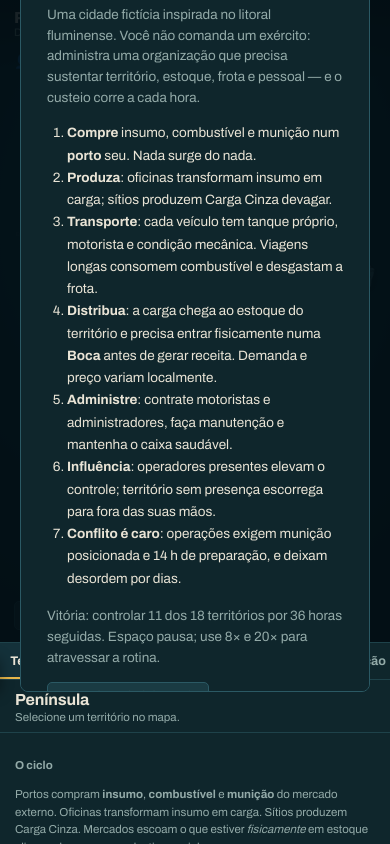
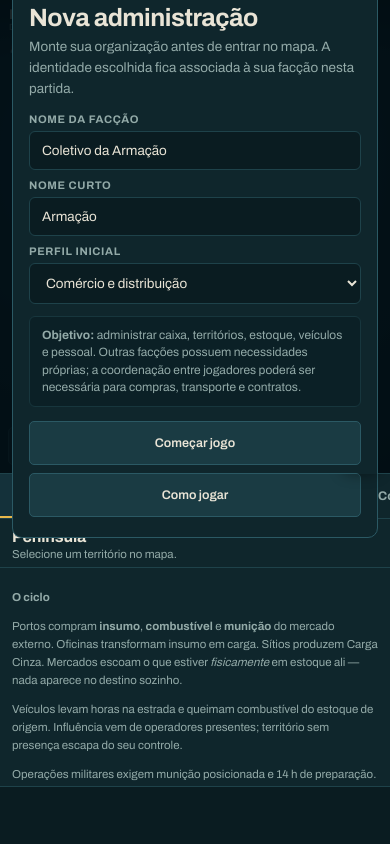
Before and after one commit to 1TRIVAGOIP1/index, a plain HTML site: page index.html in a window 390 px wide. Drawn offline with Linux system fonts and the light colour scheme.

Commit message:
Add files via upload

```diff
--- a/index.html
+++ b/index.html
@@ -88,6 +88,48 @@ button.danger{border-color:#7a3a2d;color:#f0a793}
 .dep:last-child{border-bottom:0}
 .depNeed{color:var(--gold);font-size:11px}
 .pillGood{color:var(--green)}.pillWarn{color:var(--gold)}
+
+/* Menu inicial + responsividade mobile */
+.menuCard{width:min(620px,100%);text-align:left}
+.menuLogo{font-size:12px;letter-spacing:.16em;text-transform:uppercase;color:var(--gold);font-weight:700;margin-bottom:8px}
+.menuTitle{font-size:32px!important;margin-bottom:6px!important}
+.menuGrid{display:grid;grid-template-columns:1fr 1fr;gap:10px;margin:16px 0}
+.menuField{display:flex;flex-direction:column;gap:6px}
+.menuField.full{grid-column:1/-1}
+.menuField label{font-size:11px;color:var(--muted);font-weight:700;text-transform:uppercase;letter-spacing:.06em}
+.menuField input,.menuField select{width:100%;background:#0a1c21;color:var(--text);border:1px solid var(--line);border-radius:6px;padding:11px 12px;font:inherit;outline:none}
+.menuField input:focus,.menuField select:focus{border-color:var(--gold)}
+.menuActions{display:flex;gap:8px;margin-top:14px}
+.menuActions button{flex:1;min-height:44px}
+.menuNote{padding:10px 12px;border:1px solid #17363d;border-radius:6px;background:#0b2026;color:var(--muted);line-height:1.45;font-size:12px}
+@media(max-width:900px){
+  html,body{overflow:hidden}
+  #app{height:100dvh;min-height:0}
+  #mapWrap{min-height:0;flex:1 1 56dvh}
+  #side{height:44dvh;max-height:44dvh;min-height:0;transition:height .18s ease,max-height .18s ease,width .18s ease}
+  #side.collapsed{height:0;max-height:0;flex-basis:0}
+  #tabs{overflow-x:auto;scrollbar-width:none}
+  #tabs::-webkit-scrollbar{display:none}
+  #tabs button{flex:0 0 auto;min-width:92px;min-height:44px;padding:0 10px}
+  #head{padding:9px 12px 7px}
+  #panel{padding:10px 12px 14px}
+  #log{height:58px;padding:6px 12px}
+  #hud{padding:7px 9px;gap:8px;font-size:12px}
+  .brand{font-size:14px}.brand small{font-size:9px}
+  #heatBar{width:66px}
+  #speed{left:8px;bottom:8px}
+  #speed button{min-width:38px;min-height:38px;padding:0 7px}
+  #sideToggle{position:absolute;left:auto;right:10px;top:-38px;width:38px;height:34px;border:1px solid var(--line);border-radius:8px;background:var(--panel);box-shadow:0 4px 14px #0006}
+  #side.collapsed #sideToggle{display:block;right:10px;left:auto;top:-38px;border:1px solid var(--line);border-radius:8px;background:var(--panel)}
+  #overlay{padding:12px}
+  #overlay .card{width:min(100%,560px);max-height:92dvh;padding:20px 16px;border-radius:10px}
+  #overlay h1{font-size:22px}
+  .menuTitle{font-size:28px!important}
+  .menuGrid{grid-template-columns:1fr;gap:9px;margin:12px 0}
+  .menuField.full{grid-column:auto}
+  .menuActions{flex-direction:column}
+}
+@media(max-width:430px){#rTerr,#rUnits{font-size:11px}.res{gap:3px}.menuTitle{font-size:25px!important}}
 </style>
 </head>
 <body>
@@ -1831,21 +1873,37 @@ const Game=(()=>{
   return {start,frame};
 })();
 
-Game.start();
-UI.overlay('Península',
-  'Uma cidade fictícia inspirada no litoral fluminense. Você não comanda um exército: administra uma organização que precisa sustentar território, estoque, frota e pessoal — e o custeio corre a cada hora.',
-  `<ol>
-    <li><b>Compre</b> insumo, combustível e munição num <b>porto</b> seu. Nada surge do nada.</li>
-    <li><b>Produza</b>: oficinas transformam insumo em carga; sítios produzem Carga Cinza devagar.</li>
-    <li><b>Transporte</b>: cada veículo tem tanque próprio, motorista e condição mecânica. Viagens longas consomem combustível e desgastam a frota.</li>
-    <li><b>Distribua</b>: a carga chega ao estoque do território e precisa entrar fisicamente numa <b>Boca</b> antes de gerar receita. Demanda e preço variam localmente.</li>
-    <li><b>Administre</b>: contrate motoristas e administradores, faça manutenção e mantenha o caixa saudável.</li>
-    <li><b>Influência</b>: operadores presentes elevam o controle; território sem presença escorrega para fora das suas mãos.</li>
-    <li><b>Conflito é caro</b>: operações exigem munição posicionada e 14 h de preparação, e deixam desordem por dias.</li>
-  </ol>
-  <p>Vitória: controlar 11 dos 18 territórios por 36 horas seguidas. Espaço pausa; use 8× e 20× para atravessar a rotina.</p>
-  <button id="go">Assumir a administração</button>`);
-document.getElementById('go').onclick=()=>document.getElementById('overlay').classList.remove('on');
+World.reset(); UI.reset(); Render.fit(); World.speed=0; UI.hud(); UI.panel();
+function mainMenu(){
+  UI.overlay('','',`
+    <div class="menuCard">
+      <div class="menuLogo">Península · administração territorial</div>
+      <h1 class="menuTitle">Nova administração</h1>
+      <p>Monte sua organização antes de entrar no mapa. A identidade escolhida fica associada à sua facção nesta partida.</p>
+      <div class="menuGrid">
+        <div class="menuField full"><label for="cfgName">Nome da facção</label><input id="cfgName" maxlength="32" value="Coletivo da Armação" placeholder="Ex.: União da Península"></div>
+        <div class="menuField"><label for="cfgShort">Nome curto</label><input id="cfgShort" maxlength="16" value="Armação" placeholder="Ex.: União"></div>
+        <div class="menuField"><label for="cfgFocus">Perfil inicial</label><select id="cfgFocus"><option value="comercio">Comércio e distribuição</option><option value="logistica">Logística e frota</option><option value="territorio">Administração territorial</option></select></div>
+      </div>
+      <div class="menuNote"><b>Objetivo:</b> administrar caixa, territórios, estoque, veículos e pessoal. Outras facções possuem necessidades próprias; a coordenação entre jogadores poderá ser necessária para compras, transporte e contratos.</div>
+      <div class="menuActions"><button id="go">Começar jogo</button><button id="how" class="ghost">Como jogar</button></div>
+    </div>`);
+  $('cfgName').focus();
+  $('go').onclick=()=>{
+    const name=$('cfgName').value.trim()||'Coletivo da Armação';
+    const short=$('cfgShort').value.trim()||name.slice(0,16);
+    FACTIONS[0].name=name; FACTIONS[0].short=short; FACTIONS[0].human=true;
+    World.reset(); UI.reset(); Render.fit(); World.speed=1;
+    document.querySelectorAll('[data-sp]').forEach(x=>x.classList.toggle('on',x.dataset.sp==='1'));
+    UI.hud(); UI.panel(); UI.log(`Você administra o <b>${name}</b>. Perfil: ${$('cfgFocus').selectedOptions[0].text}.`);
+    $('overlay').classList.remove('on');
+  };
+  $('how').onclick=()=>{
+    UI.overlay('Como jogar','Uma visão rápida antes de começar.',`<ol><li><b>Território:</b> selecione áreas no mapa para administrar influência, estruturas e estoque.</li><li><b>Logística:</b> veículos transportam mercadorias fisicamente e consomem combustível.</li><li><b>Facção:</b> acompanhe caixa, frota, pessoal e relações.</li><li><b>Coordenação:</b> envie solicitações para outras facções. A ideia é transformar pedidos em acordos, contratos e entregas reais.</li><li><b>Ritmo:</b> use 1× para administrar com calma e acelere quando estiver apenas acompanhando.</li></ol><button id="backMenu">Voltar ao menu</button>`);
+    $('backMenu').onclick=mainMenu;
+  };
+}
+mainMenu();
 requestAnimationFrame(Game.frame);
 </script>
 </body>
```
